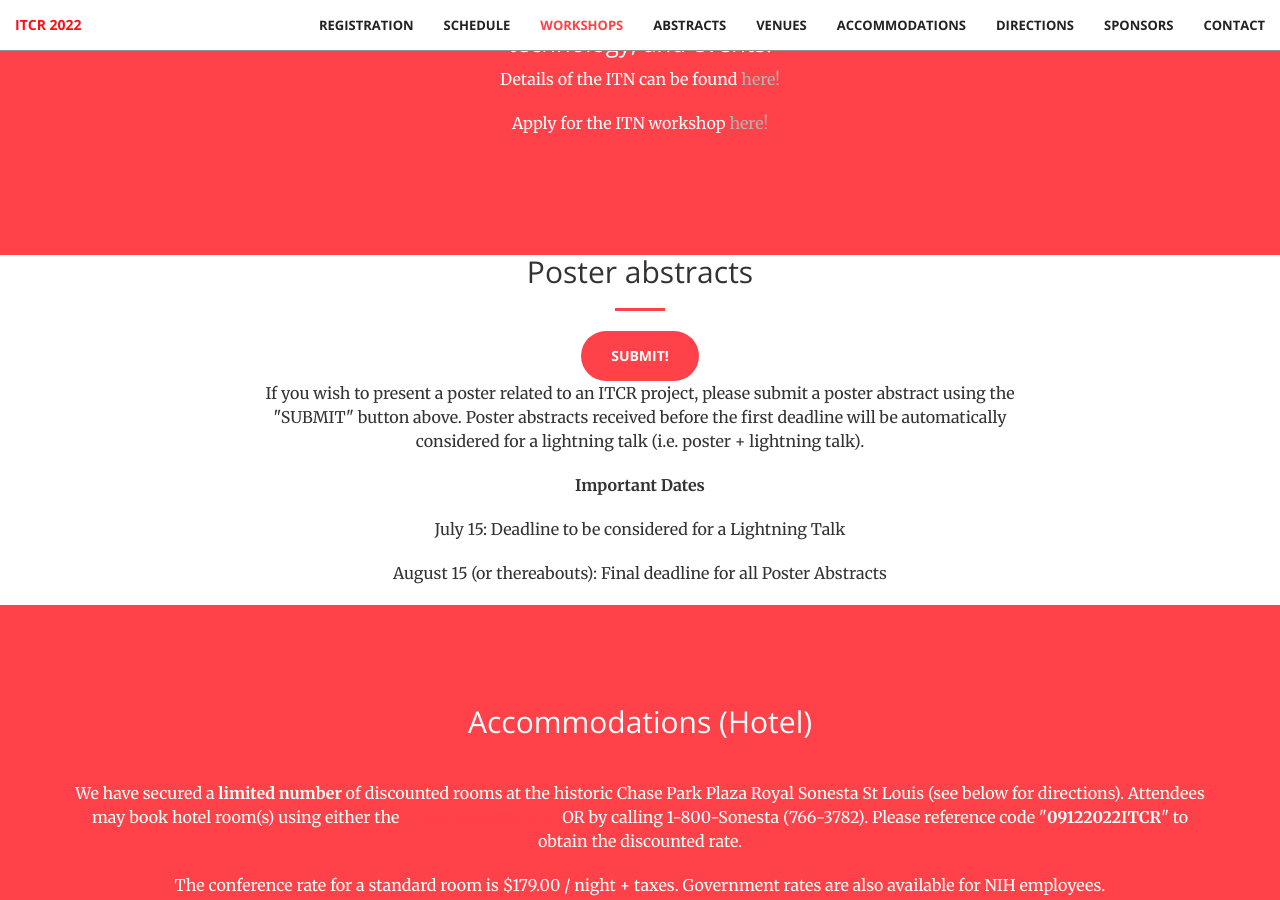
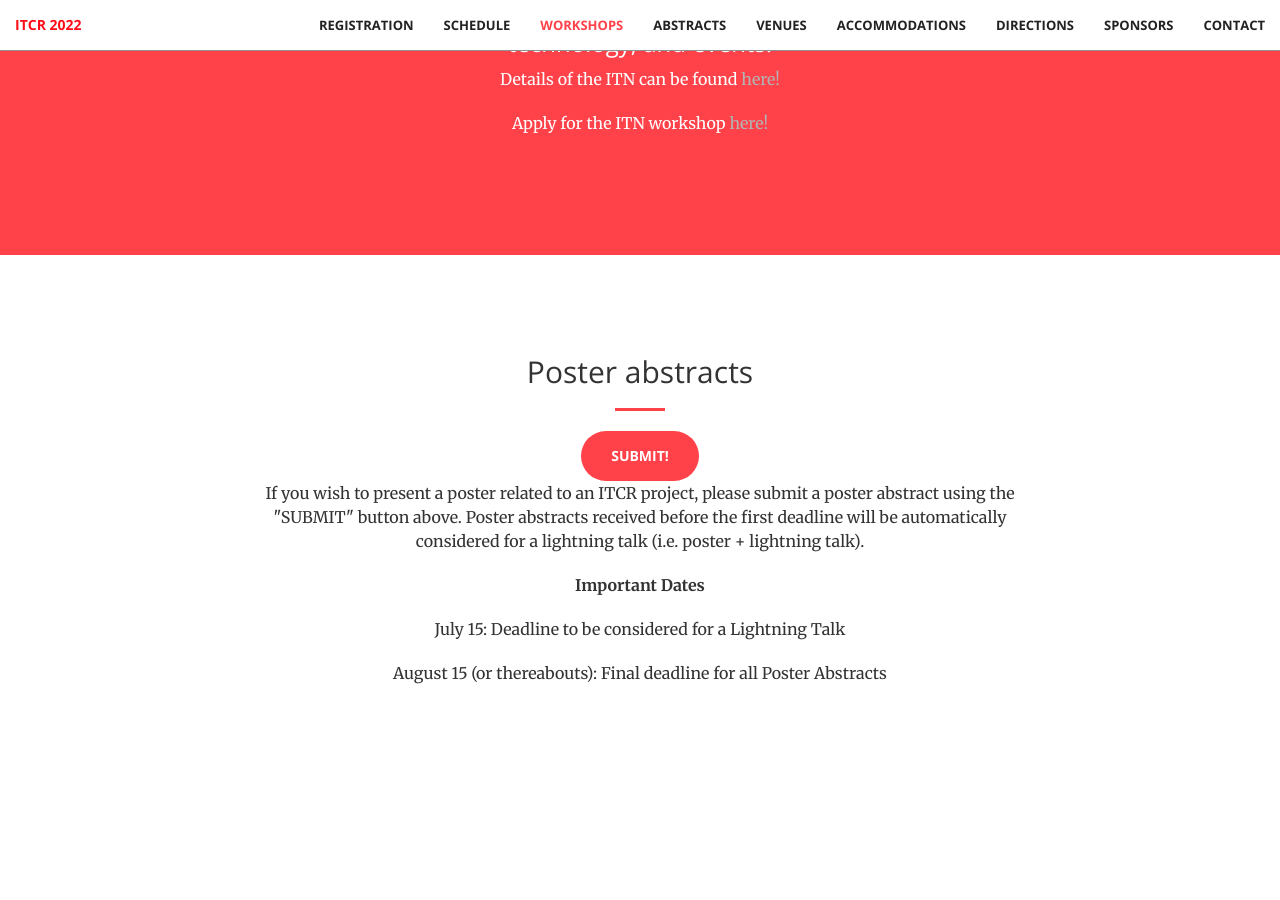
Before and after one commit to griffithlab/itcr2022, a Jekyll site: the page built from index.html, in a window 1280 px wide and 900 px high, scrolled down 2705 px. Built offline with Jekyll 4.4.1, drawn with Linux system fonts in a browser that asks for light colours.

Commit message:
reformats

```diff
--- a/_includes/abstracts.html
+++ b/_includes/abstracts.html
@@ -1,4 +1,4 @@
-<section class="no-padding" id="abstracts">
+<section id="abstracts">
     <div class="container">
         <div class="row">
             <div class="col-lg-8 col-lg-offset-2 text-center">
--- a/_includes/accommodations.html
+++ b/_includes/accommodations.html
@@ -1,4 +1,4 @@
-<section class="bg-primary" id="accommodations">
+<section id="accommodations">
   <div class="container">
       <div class="row">
           <div class="col-lg-12 text-center">
--- a/_includes/contact.html
+++ b/_includes/contact.html
@@ -1,4 +1,4 @@
-<section id="contact">
+<section class="bg-primary" id="contact">
     <div class="container">
         <div class="row">
             <div class="col-lg-8 col-lg-offset-2 text-center">
--- a/_includes/sponsors.html
+++ b/_includes/sponsors.html
@@ -1,4 +1,4 @@
-<section class="bg-primary" id="sponsors">
+<section id="sponsors">
       <div class="container text-center">
           <div class="sponsors">
               <h2>Sponsors</h2>
```
